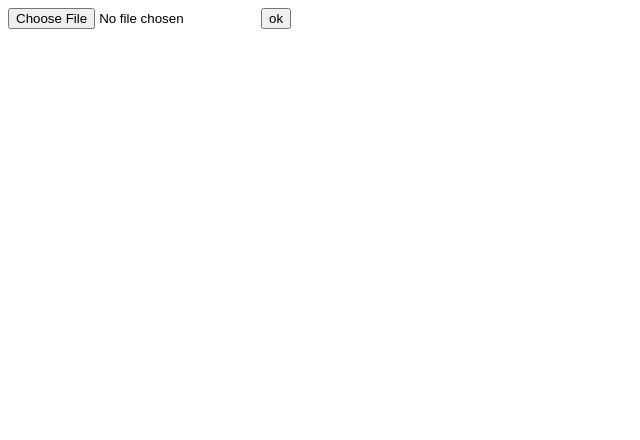
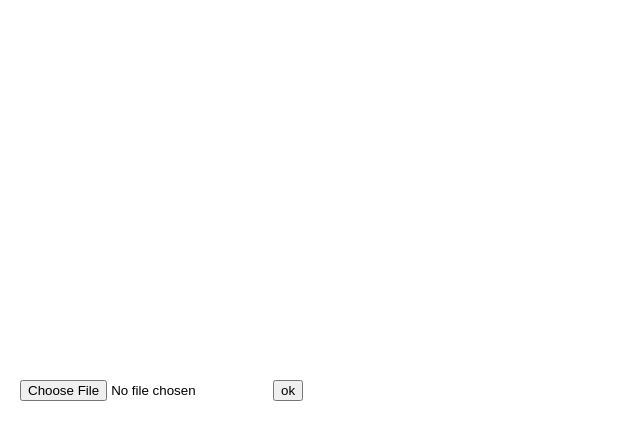
Before and after one commit to Anthcode/PDF_reader, a React (Create React App) app: page / in a window 1280 px wide. Shown: the top 440 px of the page, without its empty margins (0-640 px from the left). Built offline with nearby package versions, Linux system fonts and the light colour scheme.

Commit message:
add css style

```diff
--- a/src/App.js
+++ b/src/App.js
@@ -4,7 +4,7 @@ import AddPdf from './comp/AddPdf'
 
 export default function App() {
   return (
-    <div>
+    <div className="App">
       <AddPdf />
     </div>
   );
--- a/src/style.css
+++ b/src/style.css
@@ -3,3 +3,9 @@ p {
   font-family: -apple-system, BlinkMacSystemFont, 'Segoe UI', Roboto, Oxygen,
     Ubuntu, Cantarell, 'Open Sans', 'Helvetica Neue', sans-serif;
 }
+body{
+  display: flex;
+  justify-content: flex-start;
+  align-items: center;
+  margin: 20px;
+}
```
